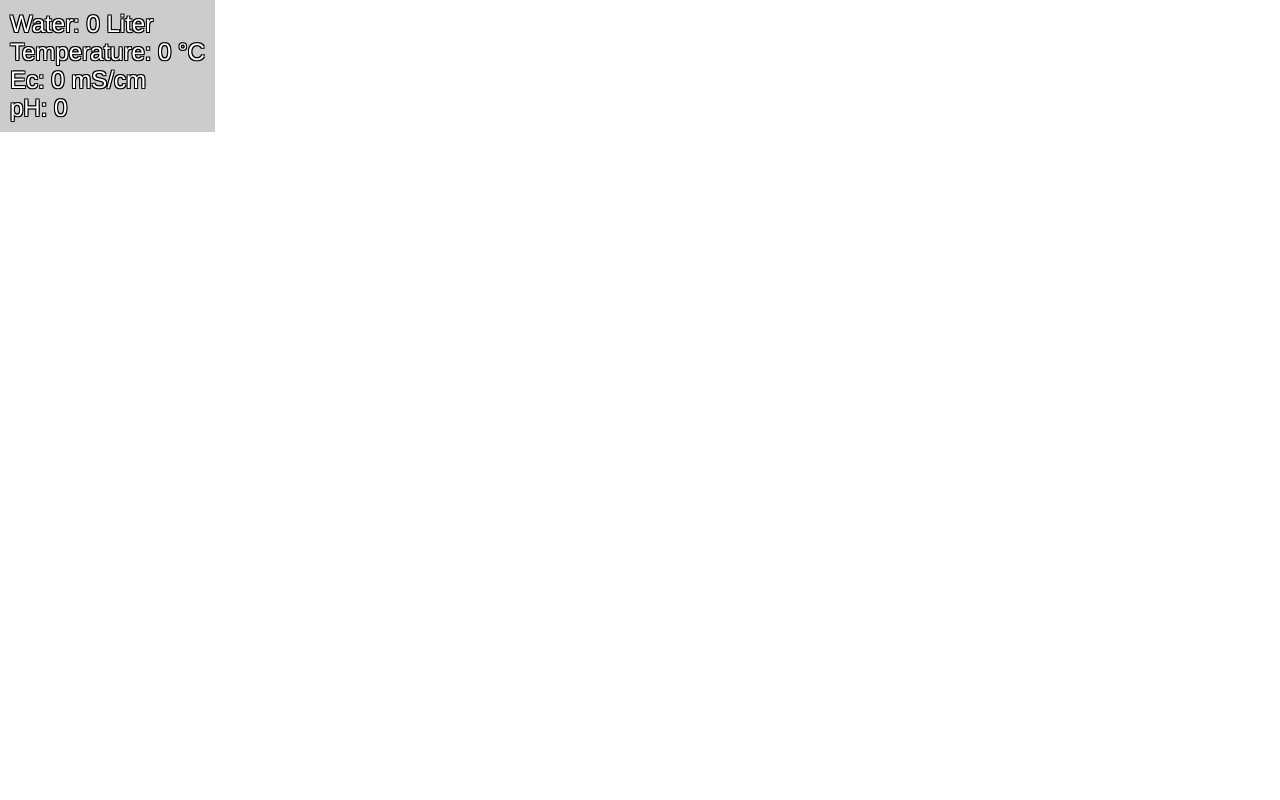
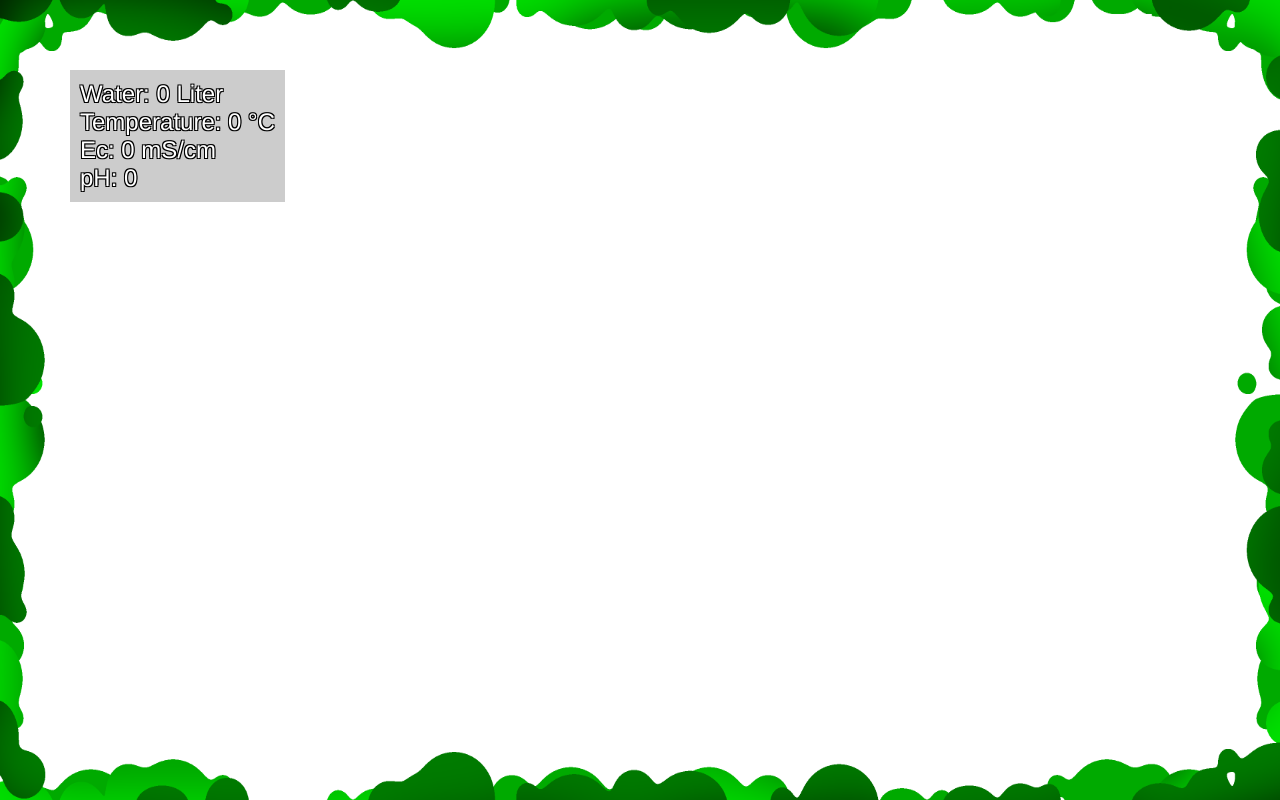
Before and after one commit to n3wsw3/hydroverlay, a Vue app in the folder client/: page / in a window 1280 px wide. Built offline with nearby package versions, Linux system fonts and the light colour scheme; no server answers; what particles.vue3 would draw is missing.

Commit message:
Added overlay

```diff
--- a/client/src/App.vue
+++ b/client/src/App.vue
@@ -1,5 +1,4 @@
 <template>
-  <!-- <img alt="Vue logo" src="./assets/logo.png" /> -->
   <div class="overlay">
     <div class="blackish">
       <p>Water: {{ data.waterLevel }} Liter</p>
@@ -8,57 +7,9 @@
       <p>pH: {{ data.ph / 10 }}</p>
     </div>
   </div>
-  <!-- <Particles
-    id="particle"
-    :options="{
-      // autoPlay: true,
-      backgroundMode: {
-        enable: true,
-      },
-      motion: {
-        disable: false,
-      },
-      emitters: {
-        direction: 'top',
-        size: {
-          width: 50,
-          height: 0,
-        },
-        rate: {
-          delay: 5,
-          quantity: 2,
-        },
-        position: {
-          x: 90,
-          y: 90,
-        },
-      },
-      particles: {
-        number: {
-          value: 0,
-        },
-        color: {
-          value: ['#ab058b', '#4c0082'],
-        },
-        size: {
-          value: 50,
-        },
-        move: {
-          enable: true,
-          speed: 4,
-          direction: 'none',
-          random: true,
-          straight: false,
-          out_mode: 'destroy',
-        },
-      },
-    }"
-  >
-  </Particles> -->
 </template>
 
 <script setup lang="ts">
-// import HelloWorld from "./components/HelloWorld.vue";
 import { ref } from "vue";
 import { io } from "socket.io-client";
 const socket = io("localhost:8000");
@@ -72,42 +23,37 @@ interface SensorData {
 
 const data = ref<SensorData>({ waterLevel: 0, temperature: 0, ec: 0, ph: 0 });
 
-socket.on("connection", () => {
-  console.log("tjo");
-  socket.emit("TJO");
-});
-
 socket.on("update", (_data) => {
   data.value = _data;
 });
 </script>
 
 <style lang="less">
+* {
+  box-sizing: border-box;
+}
+
 body {
   padding: 0;
   margin: 0;
-  box-sizing: border-box;
 }
 #app {
   font-family: Avenir, Helvetica, Arial, sans-serif;
   -webkit-font-smoothing: antialiased;
   -moz-osx-font-smoothing: grayscale;
-  /* text-align: center; */
   color: white;
-  /* margin-top: 60px; */
 }
 
-#particle {
-  height: 200px;
-}
 .overlay {
+  background: no-repeat 0 0 url('~@/assets/overlay.png');
+  background-size: 100% 100%;
+  padding: 70px;
   width: 100vw;
   height: 100vh;
   color: white;
   .blackish {
     margin: 0;
     padding: 10px;
-    // width: 100px;
     display: inline-block;
     background-color: rgba(black, 0.2);
 
```
Also changed, not shown: client/src/assets/overlay.png (added).
